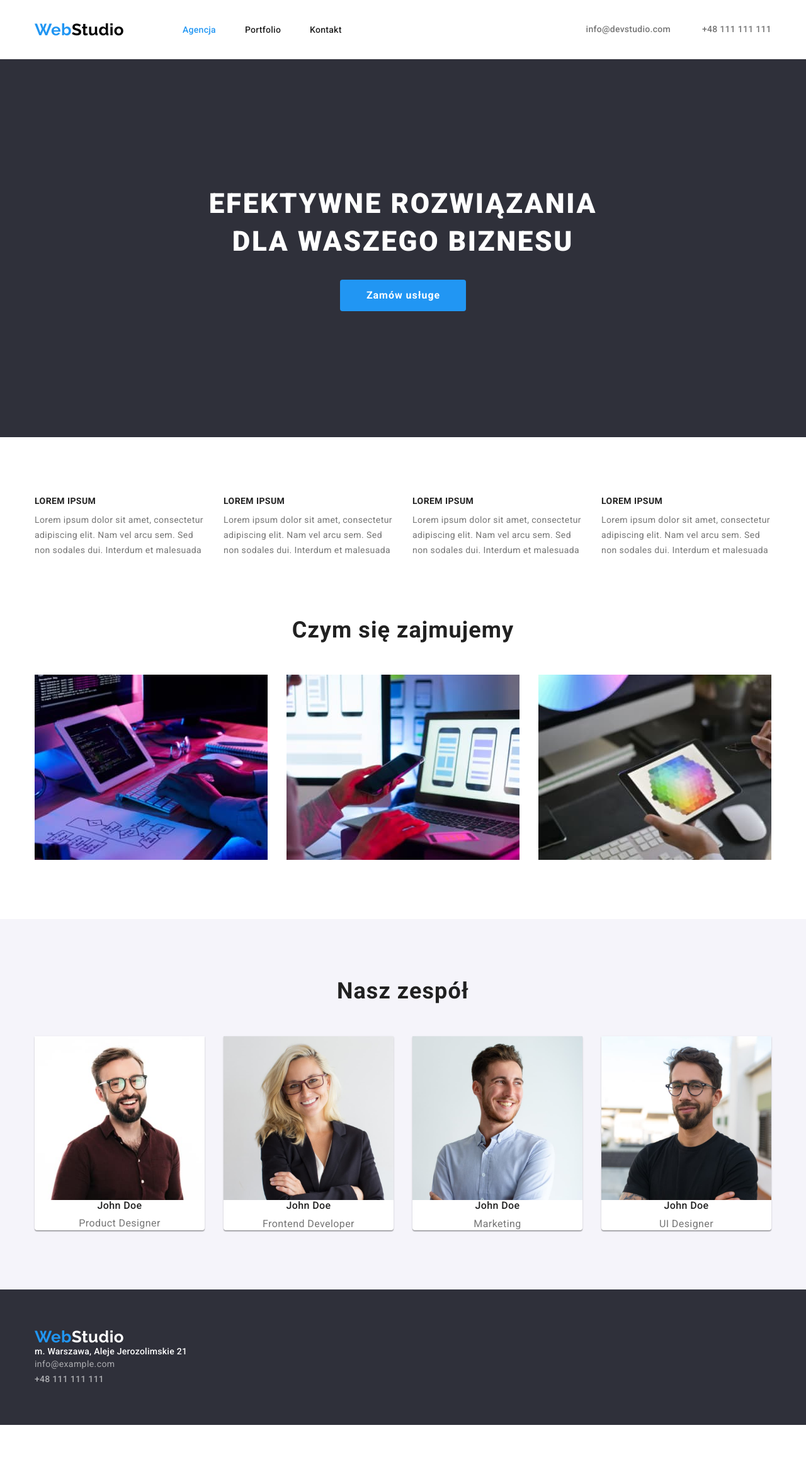
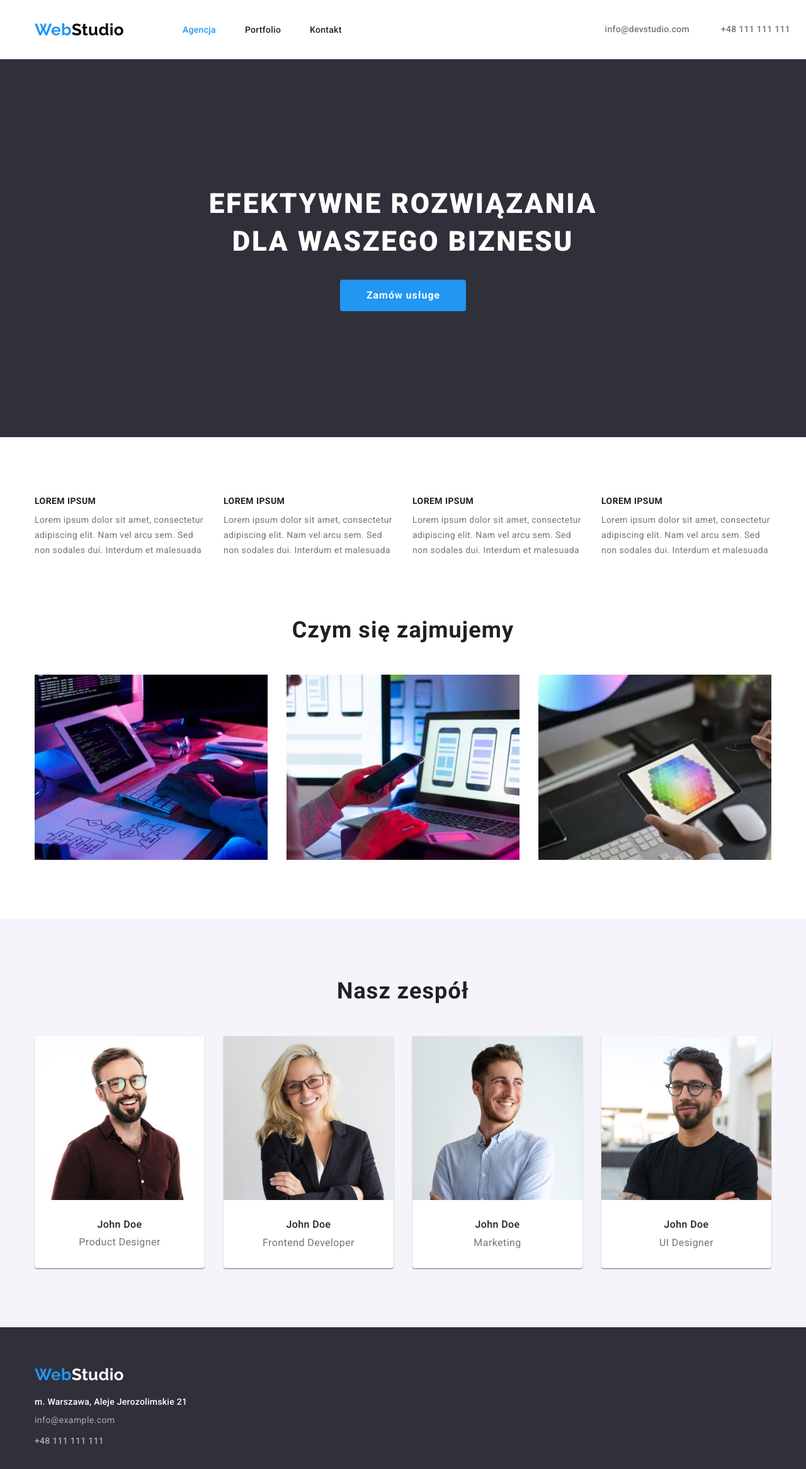
Before and after one commit to Maciej4896/goit-markup-hw-03, a plain HTML site: page index.html in a window 1280 px wide. Shown: the whole page at 63% size. Before the commit the page ends 2262 px from the top, so only its background shows below. Drawn offline with nearby package versions, Linux system fonts and the light colour scheme.

Commit message:
Update index.html

```diff
--- a/index.html
+++ b/index.html
@@ -17,7 +17,9 @@
     <link rel="stylesheet" href="./css/styles.css" />
   </head>
   <body>
-    <header class="nav-positioning container">
+    <header>
+      <div class="container">
+        <div class="nav-positioning">
           <a href="index.html" class="logo"><span class="logo-secondary-color">Web</span>Studio</a>
           <nav class="navigation-links">
             <ul class="list">
@@ -27,16 +29,23 @@
             </ul>
           </nav>
           <div class="nav-contact-info">
-        <a class="contact-info mail-link" href="mailto:info@devstudio.com">info@devstudio.com</a>
+            <a class="contact-info mail-link" href="mailto:info@devstudio.com"
+              >info@devstudio.com</a
+            >
             <a class="contact-info telephone" href="tel:+48111111111">+48 111 111 111</a>
+          </div>
+        </div>
       </div>
     </header>
     <main>
       <section class="main-button background-color main-header-styling">
+        <div class="container">
           <h1 class="main-header">EFEKTYWNE ROZWIĄZANIA DLA WASZEGO BIZNESU</h1>
           <button type="button">Zamów usługe</button>
+        </div>
       </section>
-      <section class="description-styling container section">
+      <section class="description-styling section">
+        <div class="container">
           <h2 class="visually-hidden">Nasze atuty</h2>
           <ul class="list">
             <li>
@@ -68,8 +77,10 @@
               </p>
             </li>
           </ul>
+        </div>
       </section>
-      <section class="what-we-do-style container section">
+      <section class="what-we-do-style section">
+        <div class="container">
           <h2 class="what-we-do">Czym się zajmujemy</h2>
           <ul class="list list-styling">
             <li>
@@ -92,30 +103,39 @@
               />
             </li>
           </ul>
+        </div>
       </section>
-      <section class="our-crew-list section">
-        <div class="our-crew-list container our-crew-styling">
+      <section class="our-crew-list section our-crew-styling">
+        <div class="container">
           <h2>Nasz zespół</h2>
           <ul class="list list-styling">
             <li>
               <img src="images/Johndoe1.jpg" alt="placeholder" width="270" height="260" />
+              <div class="image-text-padding">
                 <h3>John Doe</h3>
                 <p class="job-description">Product Designer</p>
+              </div>
             </li>
             <li>
               <img src="images/Johndoe2.jpg" alt="placeholder" width="270" height="260" />
+              <div class="image-text-padding">
                 <h3>John Doe</h3>
                 <p class="job-description">Frontend Developer</p>
+              </div>
             </li>
             <li>
               <img src="images/Johndoe3.jpg" alt="placeholder" width="270" height="260" />
+              <div class="image-text-padding">
                 <h3>John Doe</h3>
                 <p class="job-description">Marketing</p>
+              </div>
             </li>
             <li>
               <img src="images/Johndoe4.jpg" alt="placeholder" width="270" height="260" />
+              <div class="image-text-padding">
                 <h3>John Doe</h3>
                 <p class="job-description">UI Designer</p>
+              </div>
             </li>
           </ul>
         </div>
@@ -126,15 +146,15 @@
         <a href="index.html" class="logo"> <span class="logo-secondary-color">Web</span>Studio</a>
         <address>
           <ul class="list">
-            <li>
+            <li class="footer-link">
               <a class="contact-info" href="https://goo.gl/maps/kaH4K1RnYypAXVcE8" target="_blank">
                 m. Warszawa, Aleje Jerozolimskie 21</a
               >
             </li>
-            <li class="contact-info-bottom">
+            <li class="contact-info-bottom footer-link">
               <a class="contact-info-mail" href="mailto:info@example.com">info@example.com</a>
             </li>
-            <li class="contact-info-bottom">
+            <li class="contact-info-bottom footer-link">
               <a class="contact-info telephone" href="tel:+48111111111">+48 111 111 111</a>
             </li>
           </ul>
```
Lines whose indentation alone changed are shown as unchanged.
